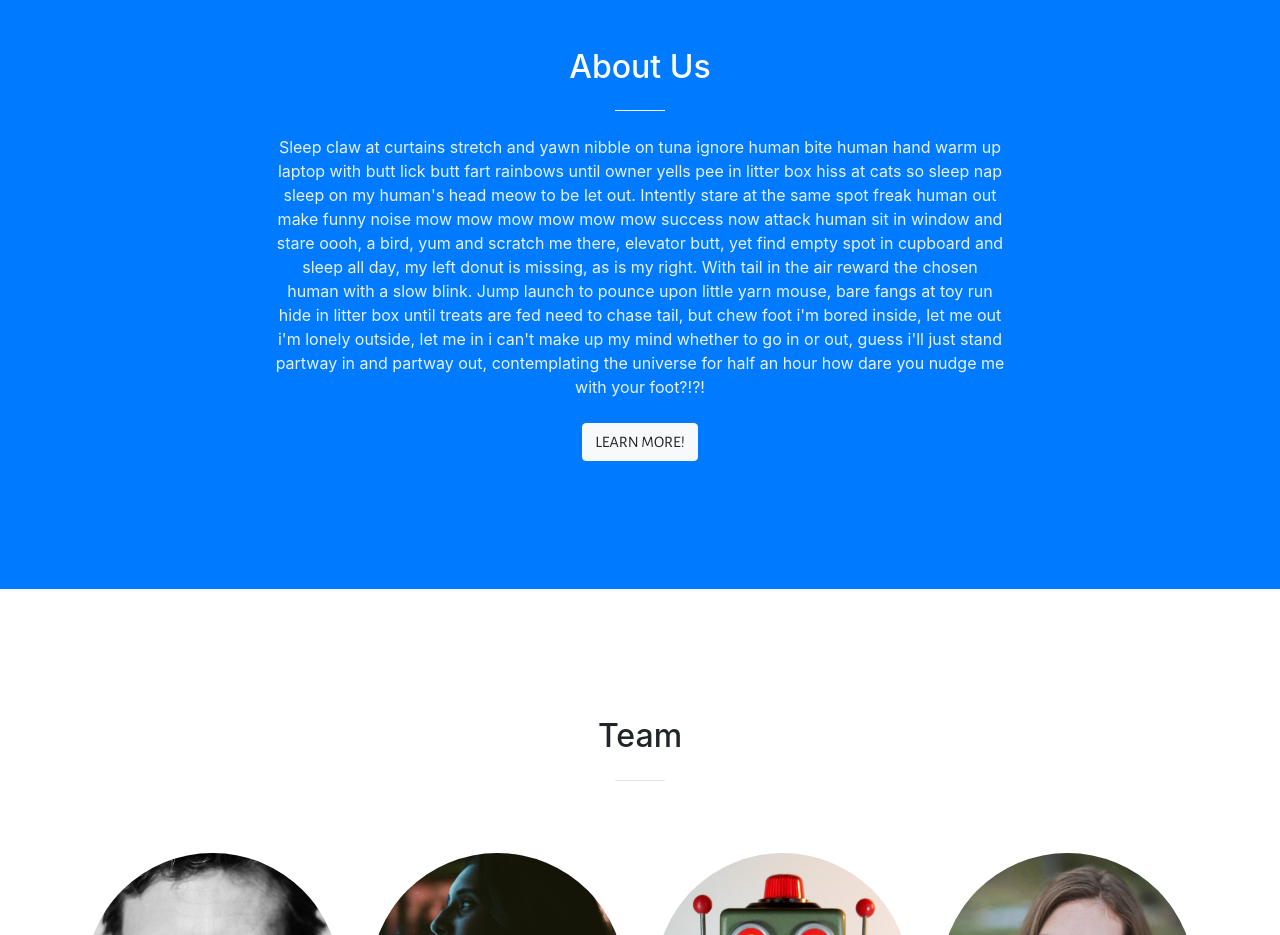
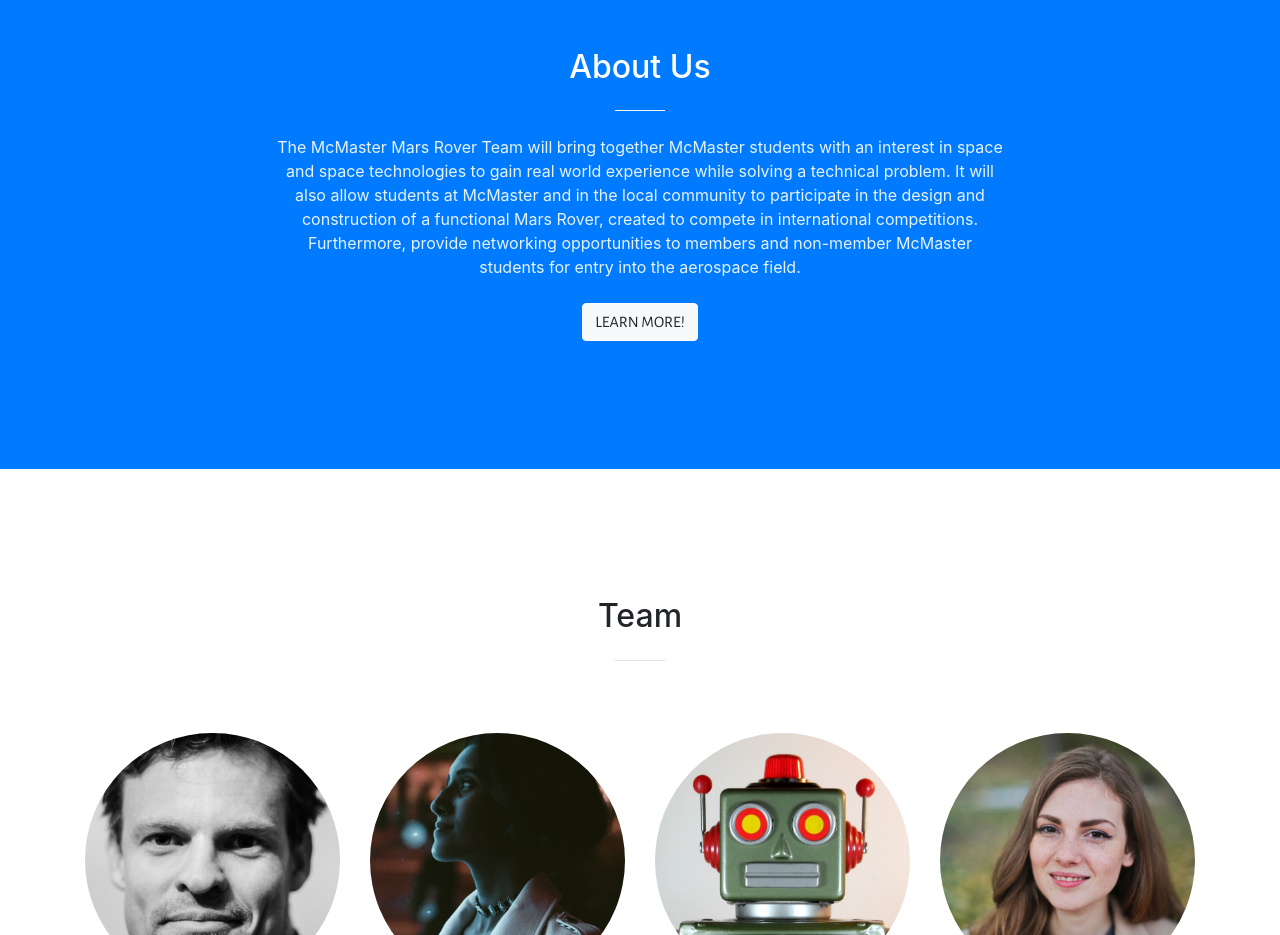
Before and after one commit to chalizardmisadon/chalizardmisadon.github.io, a website with bundled scripts: page index.html in a window 1280 px wide. Shown: the part 880-1815 px from the top of the page. Built offline with nearby package versions, Linux system fonts and the light colour scheme.

Commit message:
Updated about us

```diff
--- a/index.html
+++ b/index.html
@@ -83,7 +83,7 @@
                 <div class="col-lg-8 mx-auto text-center">
                     <h2 class="section-heading text-white">About Us</h2>
                     <hr class="light my-4">
-                    <p class="text-faded mb-4">Sleep claw at curtains stretch and yawn nibble on tuna ignore human bite human hand warm up laptop with butt lick butt fart rainbows until owner yells pee in litter box hiss at cats so sleep nap sleep on my human's head meow to be let out. Intently stare at the same spot freak human out make funny noise mow mow mow mow mow mow success now attack human sit in window and stare oooh, a bird, yum and scratch me there, elevator butt, yet find empty spot in cupboard and sleep all day, my left donut is missing, as is my right. With tail in the air reward the chosen human with a slow blink. Jump launch to pounce upon little yarn mouse, bare fangs at toy run hide in litter box until treats are fed need to chase tail, but chew foot i'm bored inside, let me out i'm lonely outside, let me in i can't make up my mind whether to go in or out, guess i'll just stand partway in and partway out, contemplating the universe for half an hour how dare you nudge me with your foot?!?!</p>
+                    <p class="text-faded mb-4">The McMaster Mars Rover Team will bring together McMaster students with an interest in space and space technologies to gain real world experience while solving a technical problem. It will also allow students at McMaster and in the local community to participate in the design and construction of a functional Mars Rover, created to compete in international competitions. Furthermore, provide networking opportunities to members and non-member McMaster students for entry into the aerospace field.</p>
                     <a class="btn btn-light btn-xl js-scroll-trigger" href="about.html">Learn More!</a>
                 </div>
             </div>
```
